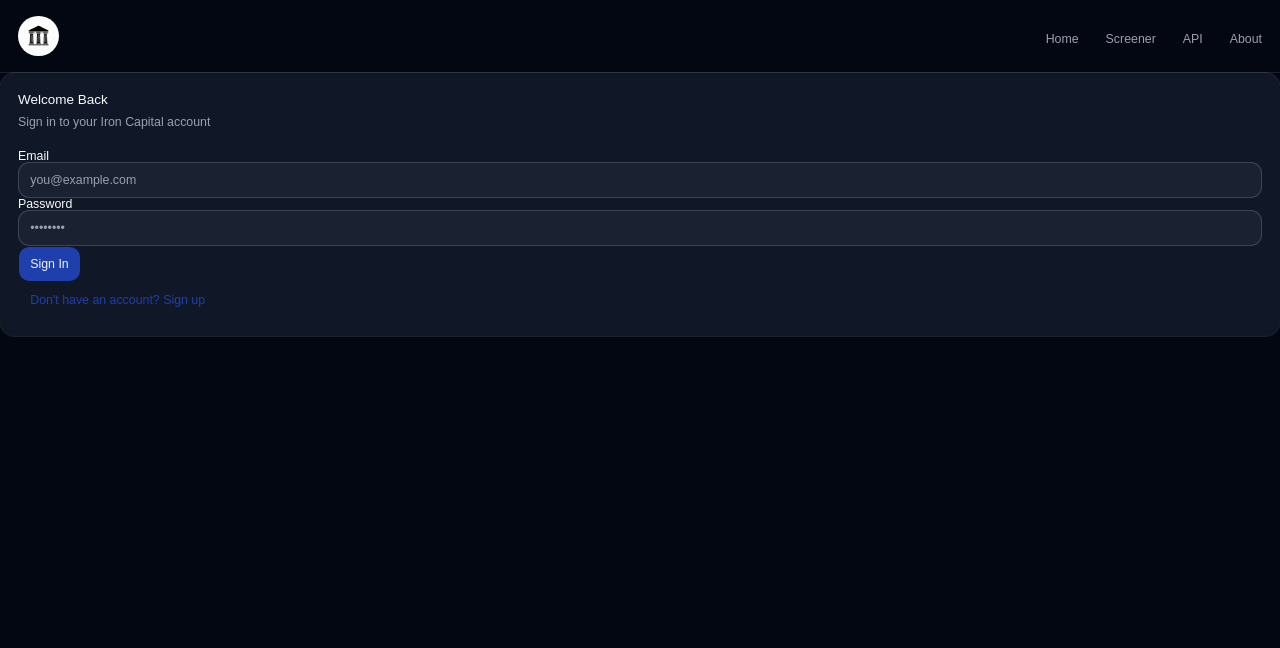
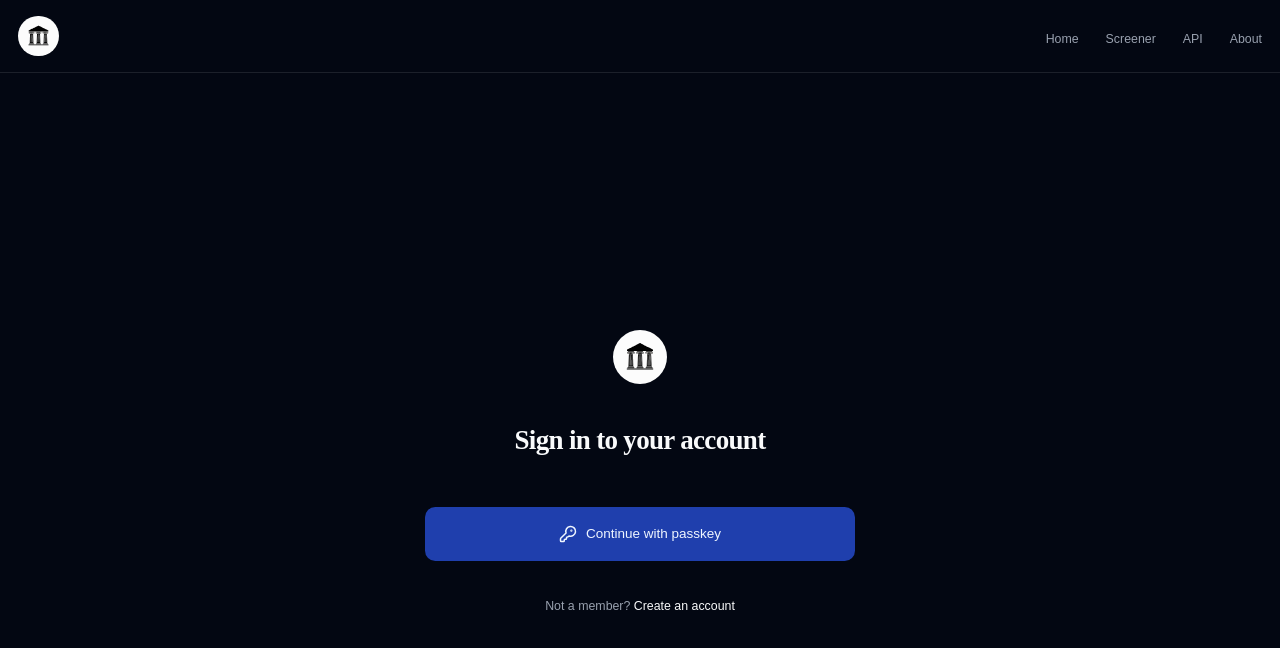
Before and after one commit to ironcapitaleu/frontend, a React (Vite) app: page /login in a window 1280 px wide. Shown: the top 648 px of the page. Built offline with nearby package versions, Linux system fonts and the light colour scheme; no server answers; a web font is replaced by a local one.

Commit message:
feat: add initial  `Login` page

```diff
--- a/src/pages/AboutPage.tsx
+++ b/src/pages/AboutPage.tsx
@@ -67,9 +67,9 @@ function MethodSection() {
 				<h1 className="font-classic font-semibold">Our Method</h1>
 				<div className="flex flex-col gap-5 text-muted-foreground">
 					<p className="font-classic text-muted-foreground leading-relaxed">
-						We build tools for people who want to understand businesses —
-						their economics, their competitive positions, their capital
-						allocation, and their long-term prospects.
+						We build tools for people who want to understand businesses — their
+						economics, their competitive positions, their capital allocation,
+						and their long-term prospects.
 					</p>
 					<p className="font-classic leading-relaxed">
 						Information and facts about a company — not a ticker symbol.
--- a/src/pages/LoginPage.tsx
+++ b/src/pages/LoginPage.tsx
@@ -1,59 +1,32 @@
 import { useState, useEffect } from "react";
-import { useNavigate } from "react-router-dom";
+import { Link, useNavigate } from "react-router-dom";
+
+import { KeyRound } from "lucide-react";
 
 import { Alert, AlertDescription } from "@/components/ui/alert";
 import { Button } from "@/components/ui/button";
-import {
-	Card,
-	CardContent,
-	CardDescription,
-	CardHeader,
-	CardTitle,
-} from "@/components/ui/card";
-import { Input } from "@/components/ui/input";
-import { Label } from "@/components/ui/label";
 import { useAuthContext } from "../contexts/AuthContext";
 
 export default function LoginPage() {
 	const [isSignUp, setIsSignUp] = useState(false);
-	const [email, setEmail] = useState("");
-	const [password, setPassword] = useState("");
 	const [error, setError] = useState<string | null>(null);
-	const [message, setMessage] = useState<string | null>(null);
 	const [loading, setLoading] = useState(false);
 
-	const { signInWithEmail, signUpWithEmail, user } = useAuthContext();
+	const { user } = useAuthContext();
 	const navigate = useNavigate();
 
-	// Redirect if already logged in
 	useEffect(() => {
 		if (user) {
 			navigate("/");
 		}
 	}, [user, navigate]);
 
-	const handleSubmit = async (e: React.FormEvent) => {
-		e.preventDefault();
+	const handlePasskey = async () => {
 		setError(null);
-		setMessage(null);
 		setLoading(true);
-
 		try {
-			if (isSignUp) {
-				const { error } = await signUpWithEmail(email, password);
-				if (error) {
-					setError(String(error));
-				} else {
-					setMessage("Check your email for a confirmation link!");
-				}
-			} else {
-				const { error } = await signInWithEmail(email, password);
-				if (error) {
-					setError(String(error));
-				} else {
-					navigate("/");
-				}
-			}
+			// TODO: implement passkey authentication
+			await Promise.resolve();
 		} catch (_err) {
 			setError("An unexpected error occurred");
 		} finally {
@@ -62,76 +35,49 @@ export default function LoginPage() {
 	};
 
 	return (
-		<main>
-			<Card>
-				<CardHeader>
-					<CardTitle>{isSignUp ? "Create Account" : "Welcome Back"}</CardTitle>
-					<CardDescription>
-						{isSignUp
-							? "Sign up to access Iron Capital tools"
-							: "Sign in to your Iron Capital account"}
-					</CardDescription>
-				</CardHeader>
-				<CardContent>
-					<form onSubmit={handleSubmit}>
-						<div>
-							<Label htmlFor="email">Email</Label>
-							<Input
-								id="email"
-								type="email"
-								value={email}
-								onChange={(e) => setEmail(e.target.value)}
-								placeholder="you@example.com"
-								required
+		<div className="min-h-screen flex flex-col justify-center px-6 py-12 lg:px-8">
+			<div className="sm:mx-auto sm:w-full sm:max-w-sm flex flex-col items-center">
+				<Link to="/" aria-label="Iron Capital home">
+					<img
+						src="/icon.svg"
+						alt="Iron Capital"
+						className="w-12 h-12 rounded-full object-cover"
 					/>
+				</Link>
+				<h2 className="mt-8 text-center text-2xl/9 font-bold font-classic sm:text-3xl/9 tracking-tight text-foreground">
+					{isSignUp ? "Create an account" : "Sign in to your account"}
+				</h2>
 			</div>
 
-						<div>
-							<Label htmlFor="password">Password</Label>
-							<Input
-								id="password"
-								type="password"
-								value={password}
-								onChange={(e) => setPassword(e.target.value)}
-								placeholder="••••••••"
-								required
-								minLength={6}
-							/>
-						</div>
-
+			<div className="mt-10 sm:mx-auto sm:w-full sm:max-w-sm flex flex-col gap-6">
 				{error && (
 					<Alert variant="destructive">
 						<AlertDescription>{error}</AlertDescription>
 					</Alert>
 				)}
+				<Button
+					className="w-full gap-2 py-6 text-base font-medium"
+					disabled={loading}
+					onClick={handlePasskey}
+				>
+					<KeyRound size={18} />
+					{loading ? "Continuing..." : "Continue with passkey"}
+				</Button>
 
-						{message && (
-							<Alert>
-								<AlertDescription>{message}</AlertDescription>
-							</Alert>
-						)}
-
-						<Button type="submit" disabled={loading}>
-							{loading ? "Loading..." : isSignUp ? "Sign Up" : "Sign In"}
-						</Button>
-					</form>
-
-					<div>
-						<Button
-							variant="link"
+				<p className="mt-2 text-center text-sm text-muted-foreground">
+					{isSignUp ? "Already a member? " : "Not a member? "}
+					<button
+						type="button"
 						onClick={() => {
 							setIsSignUp(!isSignUp);
 							setError(null);
-								setMessage(null);
 						}}
+						className="font-medium text-foreground hover:text-primary transition-colors"
 					>
-							{isSignUp
-								? "Already have an account? Sign in"
-								: "Don't have an account? Sign up"}
-						</Button>
+						{isSignUp ? "Sign in" : "Create an account"}
+					</button>
+				</p>
 			</div>
-				</CardContent>
-			</Card>
-		</main>
+		</div>
 	);
 }
```
Lines whose indentation alone changed are shown as unchanged.
